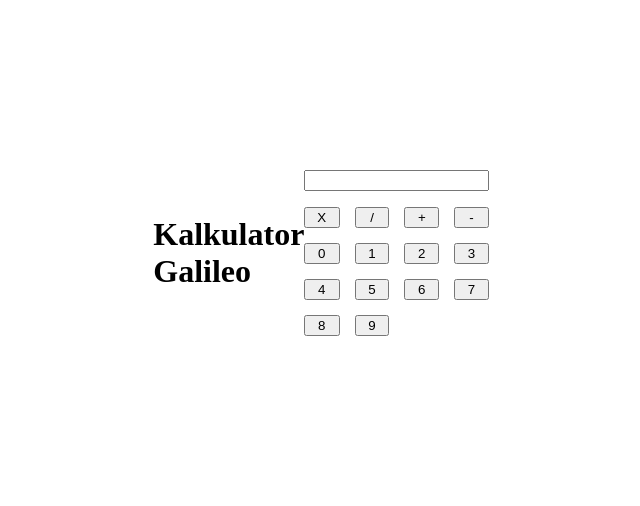
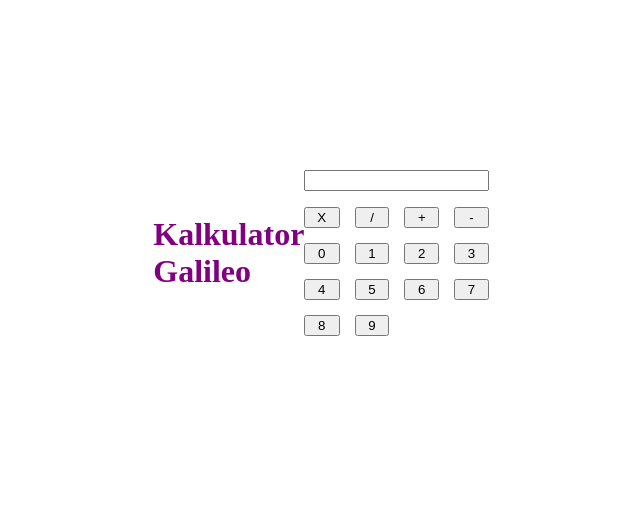
Before and after one commit to zemarkovic/zemarkovic.github.io, a plain HTML site: page index.html in a window 1280 px wide. Shown: the part 5-511 px from the top of the page, without its empty margins (319-959 px from the left). Drawn offline with Linux system fonts and the light colour scheme.

Commit message:
add header color

```diff
--- a/style.css
+++ b/style.css
@@ -13,3 +13,13 @@
     grid-gap: 15px;
     margin-top: 1em;
 }
+
+.title-heading{
+    display: block;
+    margin-top: 3em;
+    margin-bottom: 3em;
+}
+
+.title-heading{
+    color: purple;
+}
```
